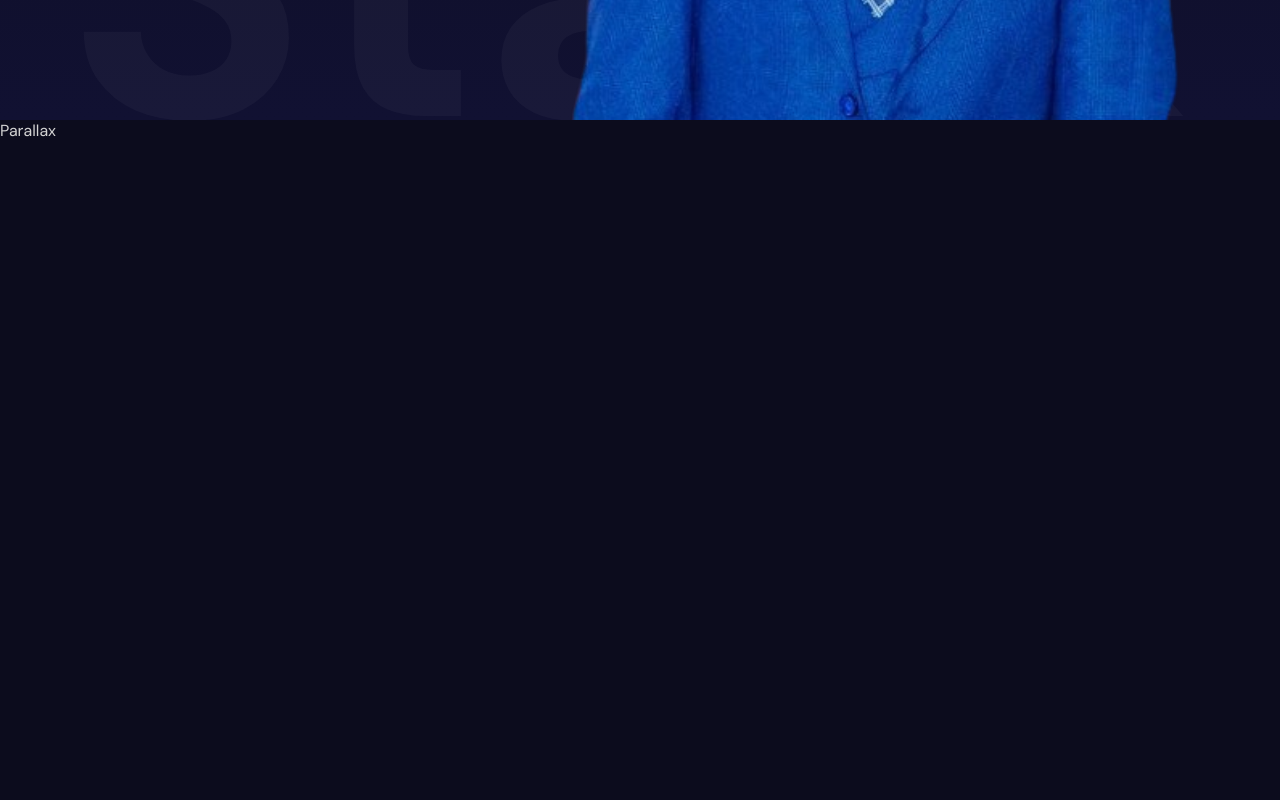
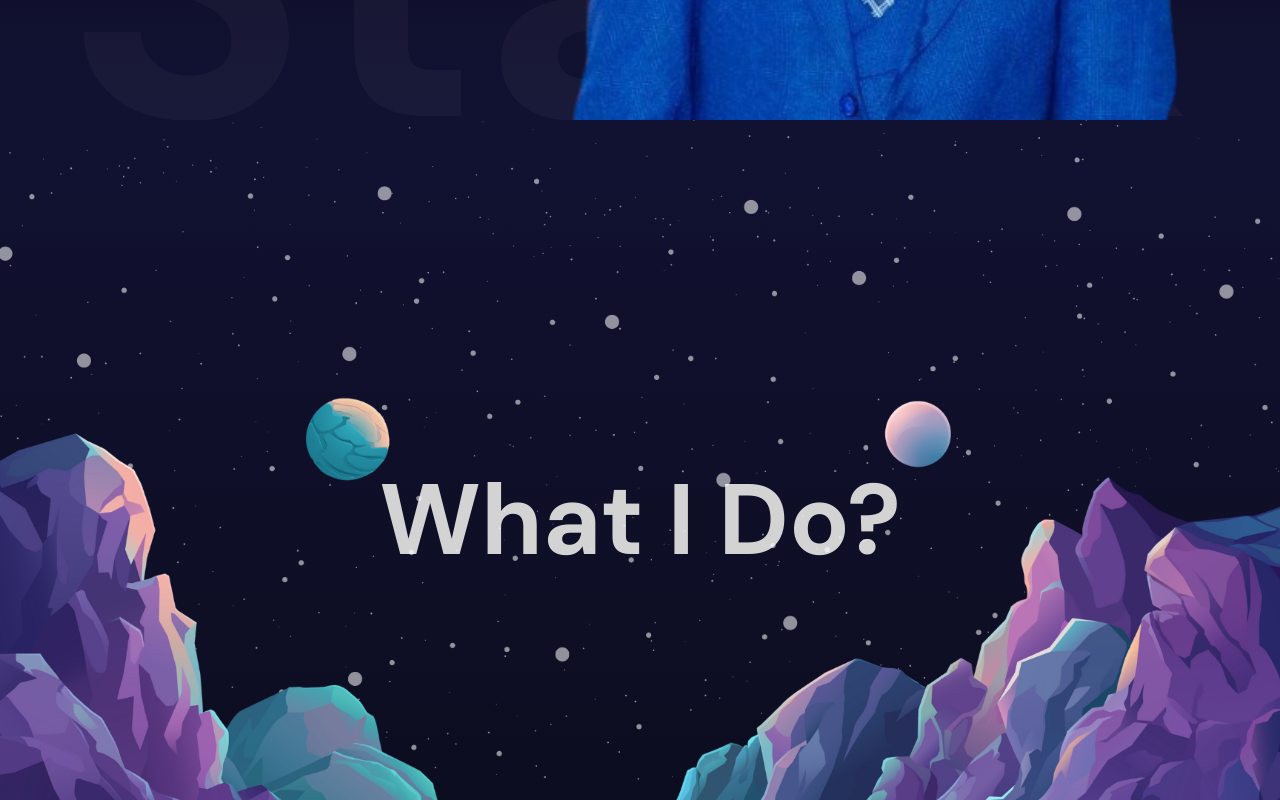
Before and after one commit to RohitBajracharya/Portfolio, a React (Vite) app: page / in a window 1280 px wide. Shown: the part 680-1480 px from the top of the page. Built offline with nearby package versions, Linux system fonts and the light colour scheme.

Commit message:
Added Parallax effect

```diff
--- a/src/App.jsx
+++ b/src/App.jsx
@@ -2,6 +2,7 @@
 import "./app.scss";
 import Hero from "./components/hero/Hero";
 import Navbar from "./components/navbar/Navbar";
+import Parallax from "./components/parallax/Parallax";
 
 const App = () => {
   return (
@@ -10,10 +11,14 @@
         <Navbar />
         <Hero />
       </section>
-      <section>Parallax</section>
-      <section id="Services">Services</section>
-      <section>Parallax</section>
-      <section id="Portfolio">Portfolio1</section>
+      <section id="Services">
+        <Parallax type="services" />
+      </section>
+      <section>Services</section>
+      <section id="Portfolio">
+        <Parallax type="portfolio" />
+      </section>
+      <section>Portfolio1</section>
       <section>Portfolio2</section>
       <section>Portfolio3</section>
       <section id="Contact">Contact</section>
--- /dev/null
+++ b/src/components/parallax/Parallax.jsx
@@ -0,0 +1,45 @@
+import { motion, useScroll, useTransform } from "framer-motion";
+import { useRef } from "react";
+import "./Parallax.scss";
+
+const Parallax = ({ type }) => {
+  const ref = useRef();
+
+  const { scrollYProgress } = useScroll({
+    target: ref,
+    offset: ["start start", "end start"],
+  });
+
+  const yText = useTransform(scrollYProgress, [0, 1], ["0%", "500%"]);
+  const yBg = useTransform(scrollYProgress, [0, 1], ["0%", "100%"]);
+
+  return (
+    <div
+      className="parallax"
+      ref={ref}
+      style={{
+        background:
+          type === "services"
+            ? "linear-gradient(180deg, #111132, #0c0c1d)"
+            : "linear-gradient(180deg, #111132, #505064)",
+      }}
+    >
+      <motion.h1 style={{ y: yText }}>
+        {type === "services" ? "What I Do?" : "What I Did?"}
+      </motion.h1>
+      <motion.div className="mountains"></motion.div>
+      <motion.div
+        className="planets"
+        style={{
+          y: yBg,
+          backgroundImage: `url(${
+            type === "services" ? "/planets.png" : "/sun.png"
+          })`,
+        }}
+      ></motion.div>
+      <motion.div style={{ x: yBg }} className="stars"></motion.div>
+    </div>
+  );
+};
+
+export default Parallax;
--- /dev/null
+++ b/src/components/parallax/Parallax.scss
@@ -0,0 +1,41 @@
+.parallax{
+    width: 100%;
+    height: 100%;
+    position: relative;
+    display: flex;
+    justify-content: center;
+    align-items: center;
+    overflow: hidden;
+    h1{
+        font-size: 100px;
+    }
+
+    .mountains{
+        background-image: url("/mountains.png");
+        background-size: cover;
+        background-position: bottom;
+        width: 100%;
+        height: 100%;
+        position: absolute;
+        z-index: 3;
+    }
+
+        .planets {
+            background-image: url("/planets.png");
+            background-size: cover;
+            background-position: bottom;
+            width: 100%;
+            height: 100%;
+            position: absolute;
+            z-index: 2;
+        }
+                .stars {
+                    background-image: url("/stars.png");
+                    background-size: cover;
+                    background-position: bottom;
+                    width: 100%;
+                    height: 100%;
+                    position: absolute;
+                    z-index: 1;
+                }
+}
--- a/src/components/sidebar/Sidebar.scss
+++ b/src/components/sidebar/Sidebar.scss
@@ -6,6 +6,7 @@
     background-color: white;
     color: black;
     .bg{
+        z-index: 999;
         position: fixed;
         top: 0;
         left: 0;
@@ -28,6 +29,7 @@
         }
     }
     button{
+        z-index: 999;
         width: 50px;
         height: 50px;
         border-radius: 50%;
```
